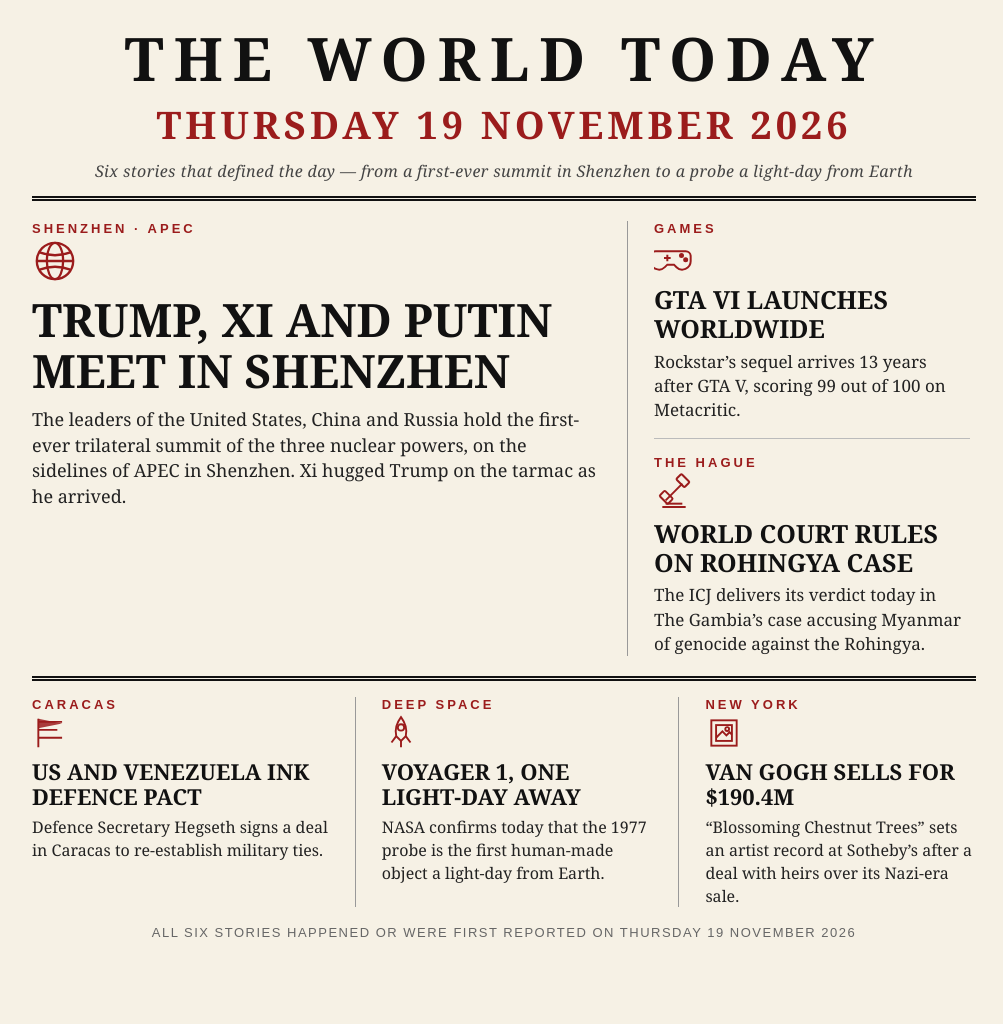
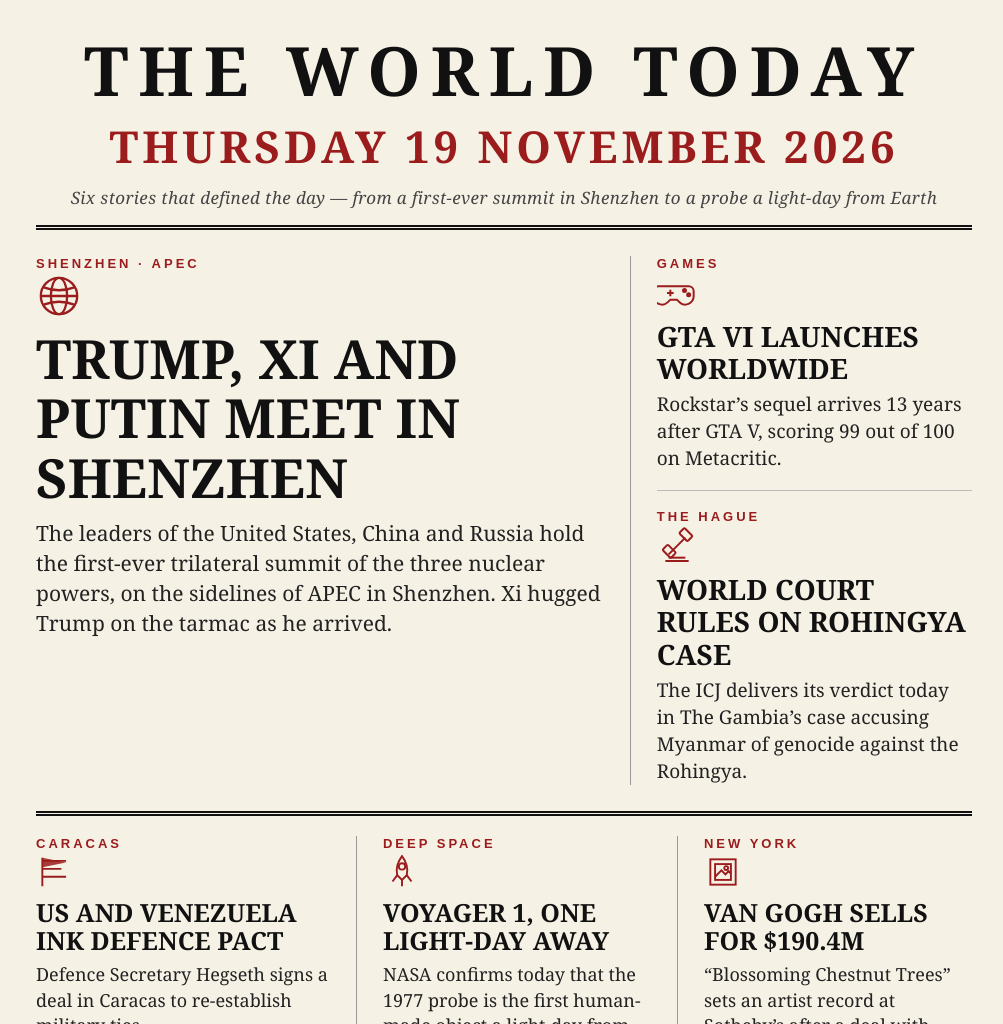
Before and after one commit to yuklcool/news-image-20261119, a plain HTML site: page page/index.html in a window 1280 px wide. Shown: the whole page, without its empty margins (8-1011 px from the left). Drawn offline with Linux system fonts and the light colour scheme.

Commit message:
front page: upscale type to fill the square frame

```diff
--- a/page/index.html
+++ b/page/index.html
@@ -12,44 +12,44 @@
     font-family: Georgia, 'Times New Roman', Times, serif;
     -webkit-font-smoothing: antialiased;
   }
-  .page { width: 1024px; height: 1024px; padding: 28px 40px 24px; }
+  .page { width: 1024px; height: 1024px; padding: 36px 44px 28px; }
   /* ---------- masthead ---------- */
-  header { text-align: center; border-bottom: 5px double #111; padding-bottom: 14px; }
-  .paper { font-size: 60px; font-weight: 700; letter-spacing: 10px; line-height: 1; }
+  header { text-align: center; border-bottom: 5px double #111; padding-bottom: 16px; }
+  .paper { font-size: 68px; font-weight: 700; letter-spacing: 10px; line-height: 1; }
   .date {
-    margin-top: 10px; font-size: 38px; font-weight: 700; letter-spacing: 4px;
+    margin-top: 12px; font-size: 44px; font-weight: 700; letter-spacing: 4px;
     color: #9b1c1c;
   }
   .kicker {
-    margin-top: 10px; font-size: 16px; font-style: italic; color: #444; letter-spacing: 0.4px;
+    margin-top: 10px; font-size: 17px; font-style: italic; color: #444; letter-spacing: 0.4px;
   }
   /* ---------- layout ---------- */
-  main { display: flex; gap: 26px; margin-top: 20px; }
+  main { display: flex; gap: 26px; margin-top: 26px; }
   .lead { width: 596px; border-right: 1px solid #999; padding-right: 26px; }
   .side { width: 316px; }
   .tag {
     font-family: Arial, Helvetica, sans-serif; font-size: 13px; font-weight: 700;
     letter-spacing: 3px; color: #9b1c1c; text-transform: uppercase;
   }
-  h1 { font-size: 46px; line-height: 1.1; font-weight: 700; margin: 10px 0 12px; }
-  h2 { font-size: 25px; line-height: 1.15; font-weight: 700; margin: 7px 0 7px; }
-  p { font-size: 17px; line-height: 1.42; color: #222; }
-  .lead p { font-size: 18px; }
+  h1 { font-size: 54px; line-height: 1.1; font-weight: 700; margin: 10px 0 12px; }
+  h2 { font-size: 28px; line-height: 1.15; font-weight: 700; margin: 7px 0 7px; }
+  p { font-size: 19px; line-height: 1.42; color: #222; }
+  .lead p { font-size: 21px; }
   .icon { display: block; margin: 2px 0 6px; }
-  .story { padding-bottom: 16px; margin-bottom: 16px; border-bottom: 1px solid #bbb; }
+  .story { padding-bottom: 18px; margin-bottom: 18px; border-bottom: 1px solid #bbb; }
   .story:last-child { border-bottom: none; margin-bottom: 0; padding-bottom: 0; }
   /* ---------- bottom row ---------- */
   footer {
-    display: flex; gap: 26px; margin-top: 20px; padding-top: 16px;
+    display: flex; gap: 26px; margin-top: 26px; padding-top: 20px;
     border-top: 5px double #111;
   }
   footer .story { width: 306px; border-bottom: none; margin-bottom: 0; padding-bottom: 0; }
   footer .story + .story { border-left: 1px solid #999; padding-left: 26px; }
-  footer h2 { font-size: 22px; }
-  footer p { font-size: 16px; }
+  footer h2 { font-size: 25px; }
+  footer p { font-size: 18px; }
   .foot {
-    margin-top: 18px; text-align: center; font-family: Arial, Helvetica, sans-serif;
-    font-size: 13px; letter-spacing: 1.5px; color: #666; text-transform: uppercase;
+    margin-top: 24px; text-align: center; font-family: Arial, Helvetica, sans-serif;
+    font-size: 14px; letter-spacing: 1.5px; color: #666; text-transform: uppercase;
   }
 </style>
 </head>
```
